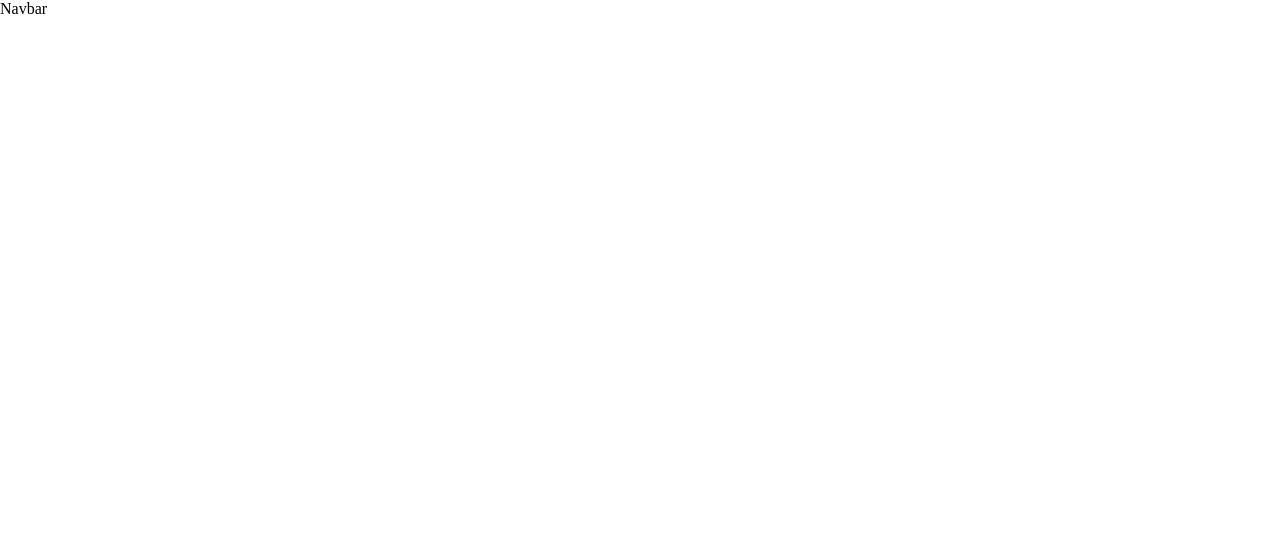
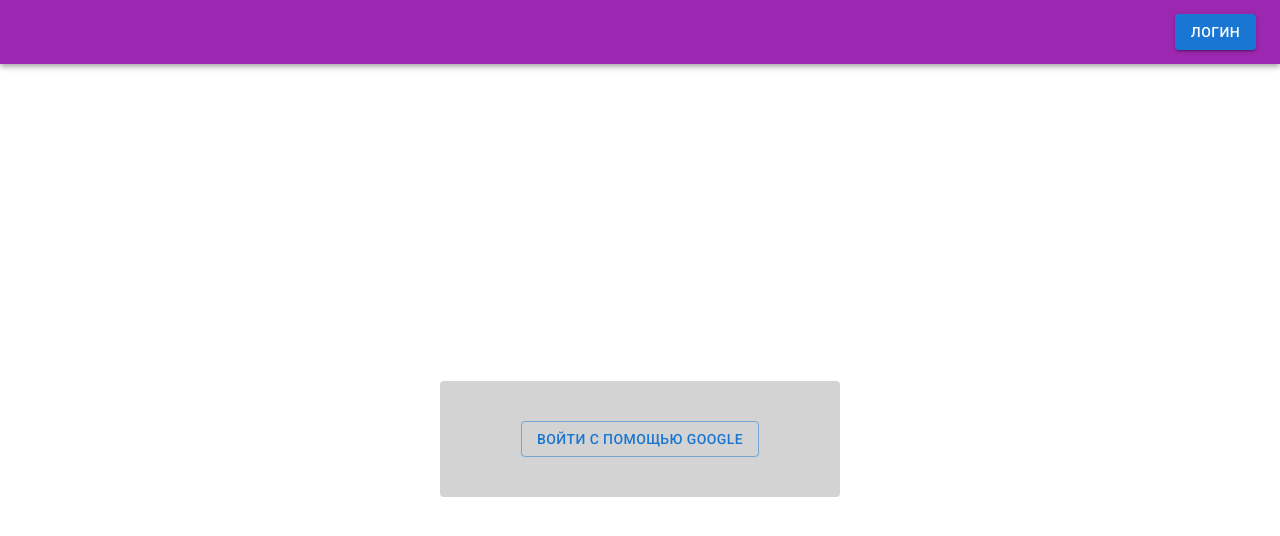
Before and after one commit to devDalys/react-online-chat, a React (Create React App) app: page / in a window 1280 px wide. Shown: the top 536 px of the page. Built offline with nearby package versions, Linux system fonts and the light colour scheme.

Commit message:
added google auth

```diff
--- a/package.json
+++ b/package.json
@@ -3,6 +3,9 @@
   "version": "0.1.0",
   "private": true,
   "dependencies": {
+    "@emotion/react": "^11.8.2",
+    "@emotion/styled": "^11.8.1",
+    "@mui/material": "^5.5.0",
     "@testing-library/jest-dom": "^5.16.2",
     "@testing-library/react": "^12.1.4",
     "@testing-library/user-event": "^13.5.0",
--- a/public/index.html
+++ b/public/index.html
@@ -25,8 +25,14 @@
       Learn how to configure a non-root public URL by running `npm run build`.
     -->
     <title>React App</title>
+    <link
+            rel="stylesheet"
+            href="https://fonts.googleapis.com/css?family=Roboto:300,400,500,700&display=swap"
+    />
+
   </head>
   <body>
+
     <noscript>You need to enable JavaScript to run this app.</noscript>
     <div id="root"></div>
     <!--
--- a/src/App.css
+++ b/src/App.css
@@ -2,4 +2,5 @@
   box-sizing: border-box;
   margin: 0;
   padding: 0;
+  text-decoration: none;
 }
--- a/src/App.js
+++ b/src/App.js
@@ -1,11 +1,13 @@
 import './App.css';
 import {BrowserRouter} from "react-router-dom";
 import Navbar from "./components/Navbar";
+import AppRouter from "./components/AppRouter";
 
 function App() {
   return (
       <BrowserRouter>
         <Navbar/>
+          <AppRouter/>
       </BrowserRouter>
   );
 }
--- a/src/components/AppRouter.js
+++ b/src/components/AppRouter.js
@@ -1,28 +1,25 @@
 import React from 'react';
-import {Route,Switch,Redirect} from "react-router-dom";
+import {Route, Switch, Redirect, Routes} from "react-router-dom";
 import {privateRoutes, publicRoutes} from "../routes";
 import {CHAT_ROUTE, LOGIN_ROUTE} from "../utils/const";
 
 const AppRouter = () => {
-    const user  = false;
-    return user ?
-        (
-            <Switch>
-                {privateRoutes.map(({path, Component}) =>
-                <Route path={path} component={Component} exact={true}/>
-                )}
-                <Redirect to={CHAT_ROUTE}/>
-            </Switch>
-        )
-        :
-        (
-            <Switch>
-                {publicRoutes.map(({path, Component}) =>
-                    <Route path={path} component={Component} exact={true}/>
-                )}
-                <Redirect to={LOGIN_ROUTE}/>
-            </Switch>
-        )
+    const user = false;
+    return <Routes>
+        {user
+            ? (
+                privateRoutes.map(({path, Element, toPath}) =>
+                    <Route key={path} path={path} element={
+                        <Element to={toPath ? toPath : ''}/>}
+                    />)
+
+            )
+            : (
+                publicRoutes.map(({path, Element, toPath}) =>
+                    <Route key={path} path={path} element={
+                        <Element to={toPath ? toPath : ''}/>}
+                    />))}
+    </Routes>
 };
 
 export default AppRouter;
--- a/src/components/Login.js
+++ b/src/components/Login.js
@@ -1,9 +1,43 @@
-import React from 'react';
+import React, {useContext} from 'react';
+import {Box, Button, Container, Grid} from "@mui/material";
+import {Context} from "../index";
+import firebase from 'firebase/compat/app';
+import 'firebase/compat/auth';
+import 'firebase/compat/firestore';
+import { getAuth, signInWithPopup, GoogleAuthProvider } from "firebase/auth";
+// import firebase from "firebase/compat/app";
 
 const Login = () => {
+    const {auth} = useContext(Context)
+
+    const login = async () => {
+        const provider = new firebase.auth.GoogleAuthProvider()
+        const {user} = await firebase.auth().signInWithPopup(provider);
+        console.log(user)
+    }
+
     return (
         <div>
-            Login
+            <Container>
+                <Grid container
+                      style={{height: window.innerHeight - 50}}
+                      alignItems={'center'}
+                      justifyContent={'center'}
+                >
+                    <Grid style={{width: 400, background: 'lightgrey'}}
+                    container
+                    alignItems={'center'}
+                          direction={'column'}
+                          borderRadius={'4px'}
+                    >
+                        <Box p={5}>
+                            <Button onClick={login} variant={'outlined'}>
+                                Войти с помощью Google
+                            </Button>
+                        </Box>
+                    </Grid>
+                </Grid>
+            </Container>
         </div>
     );
 };
--- a/src/components/Navbar.js
+++ b/src/components/Navbar.js
@@ -1,10 +1,24 @@
 import React from 'react';
+import {AppBar, Button, Grid, Toolbar} from "@mui/material";
+import {NavLink} from "react-router-dom";
+import {LOGIN_ROUTE} from "../utils/const";
 
 const Navbar = () => {
+    const user = false;
     return (
-        <div>
-            Navbar
-        </div>
+        <AppBar color={'secondary'} position="static">
+            <Toolbar >
+                <Grid container justifyContent={'flex-end'}>
+                    {user
+                        ?<Button variant="contained">Выход</Button>
+                        :<NavLink to={LOGIN_ROUTE}>
+                            <Button variant="contained">Логин</Button>
+                        </NavLink>
+                    }
+
+                </Grid>
+            </Toolbar>
+        </AppBar>
     );
 };
 
--- a/src/index.js
+++ b/src/index.js
@@ -1,14 +1,35 @@
-import React from 'react';
+import React, {createContext} from 'react';
 import ReactDOM from 'react-dom';
 import App from './App';
+import firebase from "firebase/compat/app";
+import { initializeApp } from "firebase/app";
+import { getAnalytics } from "firebase/analytics";
+import 'firebase/firestore'
+import 'firebase/auth'
+firebase.initializeApp(
+    {
+        apiKey: "AIzaSyAWOTaXhAUDGaVvOLH-1qDbk_pjlYNDE68",
+        authDomain: "react-online-chat-73241.firebaseapp.com",
+        projectId: "react-online-chat-73241",
+        storageBucket: "react-online-chat-73241.appspot.com",
+        messagingSenderId: "868333357076",
+        appId: "1:868333357076:web:e54d06f87cd4da2407bf01",
+        measurementId: "G-CHG6MR8422"
+    }
+);
+export const Context = createContext(null)
+// const analytics = getAnalytics(app);
+const auth = firebase.auth;
 
+const firestore = firebase.firestore;
 ReactDOM.render(
-  <React.StrictMode>
-    <App />
-  </React.StrictMode>,
-  document.getElementById('root')
+    <Context.Provider value={{
+        firebase,
+        auth,
+        firestore
+
+    }}>
+        <App />
+    </Context.Provider>,
+    document.getElementById('root')
 );
-
-// If you want to start measuring performance in your app, pass a function
-// to log results (for example: reportWebVitals(console.log))
-// or send to an analytics endpoint. Learn more: https://bit.ly/CRA-vitals
--- a/src/routes.js
+++ b/src/routes.js
@@ -3,14 +3,12 @@ import Login from "./components/Login";
 import Chat from "./components/Chat";
 
 export const publicRoutes = [
-    {
-        path: LOGIN_ROUTE,
-        Component: Login
-    }
+    {path: LOGIN_ROUTE, Element: Login},
+    {path: "*",Element:Login,  toPath: LOGIN_ROUTE }
 ]
 export const privateRoutes = [
-    {
-        path: CHAT_ROUTE,
-        Component: Chat
-    }
+
+    {path: CHAT_ROUTE, Element: Chat},
+    {path: "*",Element: Chat,  toPath: CHAT_ROUTE}
+
 ]
```
Also changed, not shown: 1 other file (tests, documents, lock files or other folders).
